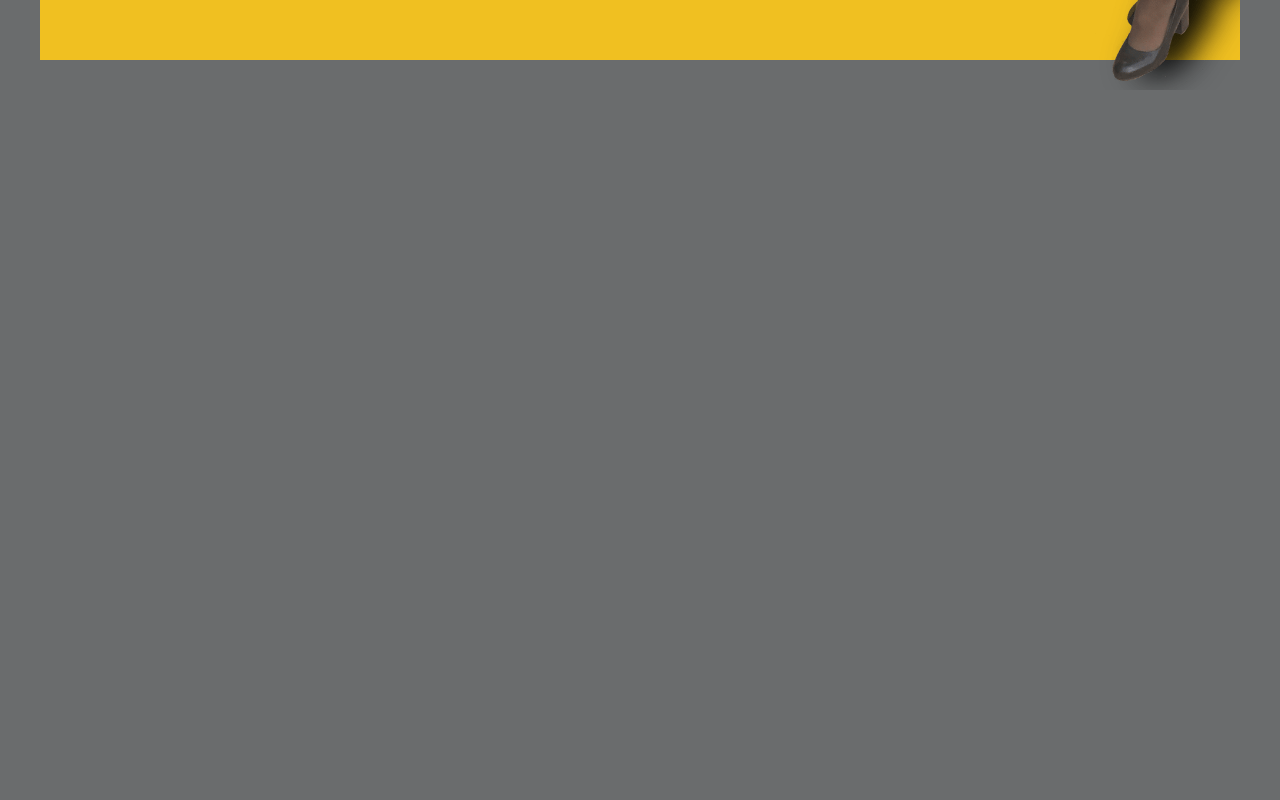
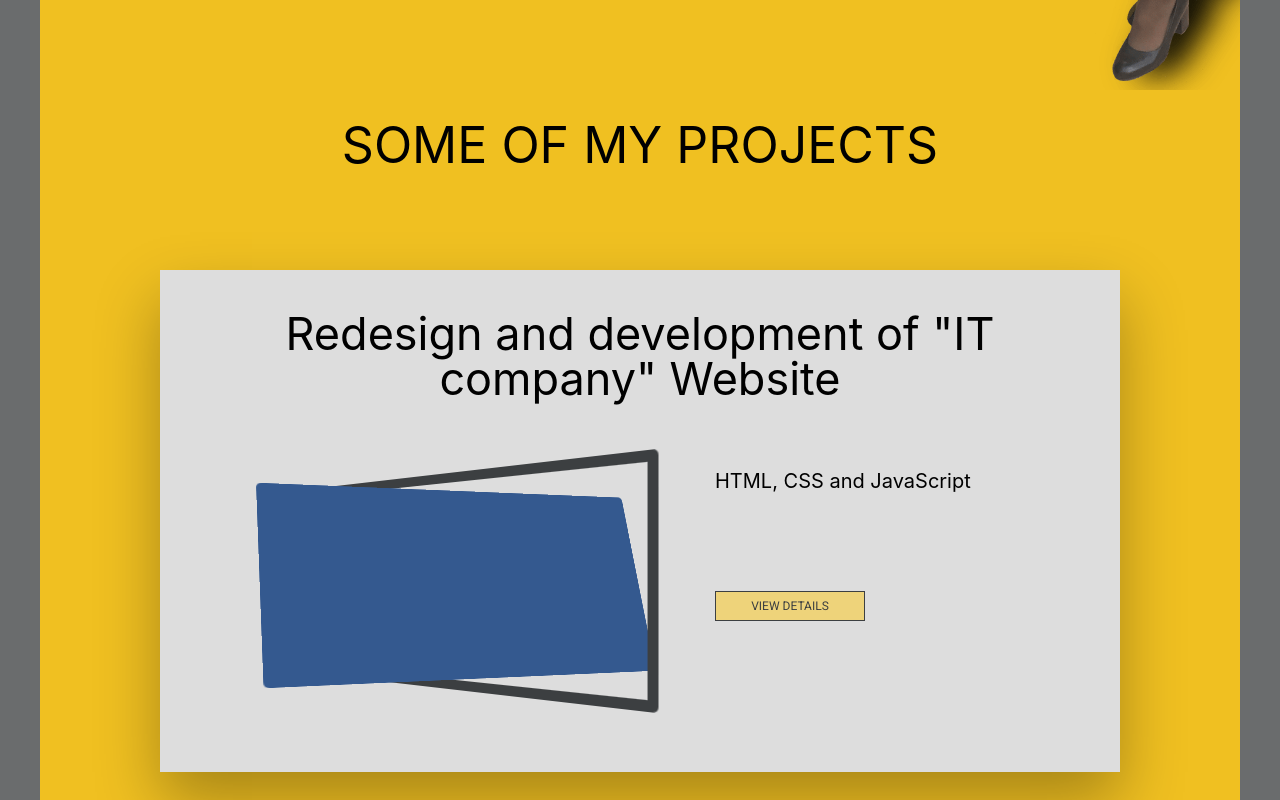
Before and after one commit to tetiana-murashova/portfolio, a React (Create React App) app: page / in a window 1280 px wide. Shown: the part 900-1700 px from the top of the page. Before the commit the page ends 991 px from the top, so only its background shows below. Built offline with nearby package versions, Linux system fonts and the light colour scheme.

Commit message:
edited in 24dec. added cards

```diff
--- a/src/components/App/App.js
+++ b/src/components/App/App.js
@@ -1,6 +1,7 @@
 import React from 'react';
 import './App.css';
 import Banner from "../Banner/Banner";
+import Portfolio from "../Portfolio/Portfolio";
 
 function NavLogo() {
   return(
@@ -34,6 +35,7 @@ function App() {
         </div>
       </div>
           <Banner />
+          <Portfolio />
           </>
   );
 }
--- /dev/null
+++ b/src/components/Portfolio/Portfolio.css
@@ -0,0 +1,13 @@
+
+.portfolio--section__wrapper {
+    max-width: 120rem;
+    background-color: var(--yellow-color);
+    margin: 0 auto;
+    padding: 6rem 0;
+}
+
+.portfolio--section__title {
+    text-align: center;
+    font-size: 5rem;
+    position: relative;
+}
--- /dev/null
+++ b/src/components/Portfolio/Portfolio.js
@@ -0,0 +1,29 @@
+import React, {Component} from 'react';
+ import './Portfolio.css'
+import Project from "./Project/Project";
+
+class Portfolio extends Component {
+    constructor(props) {
+        super(props);
+        this.state={
+            cards: [
+                {name:'Redesign and development of "IT company" Website', tools :'HTML, CSS and JavaScript'},
+                {name: 'Audi', year:2020},
+                {name:'Lada 9', year: 2001}
+            ],
+            pageTitle: 'SOME OF MY PROJECTS'
+
+        }
+    }
+    render() {
+        return (
+            <div id="portfolio" className="portfolio--section__wrapper">
+                <h2 className="portfolio--section__title">{this.state.pageTitle}</h2>
+                <Project name={this.state.cards[0].name} tools={this.state.cards[0].tools} />
+                <Project name={this.state.cards[1].name} tools={this.state.cards[1].tools} />
+            </div>
+        );
+    }
+}
+
+export default Portfolio;
--- /dev/null
+++ b/src/components/Portfolio/Project/Project.css
@@ -0,0 +1,116 @@
+
+.my-form {
+ display: inline;
+}
+
+.portfolio--content__wrapper {
+    max-width: 90rem;
+    background-color: #ddd;
+    margin: 10rem auto;
+    box-shadow: 0 3rem 6rem rgba(0, 0, 0, .3);
+    padding: .1rem 3rem;
+}
+
+.portfolio--content__wrapper:hover {
+    background-color: #eee;
+}
+
+.portfolio--content__title {
+    text-align: center;
+    font-size: 4.5rem;
+    margin-top: 4rem;
+    margin-bottom: 7rem;
+}
+
+.portfolio--card-and-text {
+    padding-bottom: 5rem;
+    display: flex;
+    justify-content: center;
+    flex-wrap: wrap;
+}
+
+.portfolio--card-and-text__right {
+    flex-direction: row-reverse;
+}
+
+.portfolio--text {
+    width: 35rem;
+    font-size: 2rem;
+}
+
+.portfolio--view-detail-btn {
+    width: 15rem;
+    margin-top: 6rem;
+    padding: .7rem .5rem;
+    font-size: 1.2rem;
+    text-transform: uppercase;
+    color: rgb(60, 63, 65);
+    background-color: rgba(255, 201, 25, .5);
+    border: .1rem solid rgb(60, 63, 65);
+    outline: none;
+    cursor: pointer;
+}
+
+.btn-arrow {
+    margin-left: .5rem;
+}
+
+.portfolio--view-detail-btn:hover .btn-arrow {
+    margin-left: 1.5rem;
+    transition: margin-left .5s;
+}
+
+
+/*portfolio 3d card*/
+
+.portfolio--card {
+    perspective: 80rem;
+    margin: 0 4rem 3rem 4rem;
+}
+
+.portfolio--card__frame {
+    border: 1rem solid rgb(60, 63, 65);
+    border-radius: 0.5rem;
+    transform-style: preserve-3d;
+}
+
+.portfolio--card__frame-left {
+    transform: rotateY(-40deg);
+    transition: all .4s;
+}
+
+.portfolio--card__frame-right {
+    transform: rotateY(40deg);
+    transition: all .4s;
+}
+
+.portfolio--card__content {
+    width: 40rem;
+    height: 20rem;
+    background-color: #34598f;
+    background-size: cover;
+    border-radius: 0.5rem;
+}
+
+.portfolio--card__content img {
+    width: 100%;
+}
+
+.portfolio--card__content-left {
+    transform: rotateY(60deg) rotateX(20deg);
+    transition: all .4s;
+}
+
+.portfolio--card__content-right {
+    transform: rotateY(-60deg) rotateX(20deg);
+    transition: all .4s;
+}
+
+.portfolio--card:hover .portfolio--card__frame {
+    transform: rotateY(0);
+}
+
+.portfolio--card:hover .portfolio--card__content {
+    transform: rotateY(0) rotateX(0);
+    border-radius: 0;
+}
--- /dev/null
+++ b/src/components/Portfolio/Project/Project.js
@@ -0,0 +1,41 @@
+import React, {Component} from 'react';
+import './Project.css'
+
+class Project extends Component {
+    constructor(props) {
+        super(props);
+    }
+    render() {
+        return (
+            <div className="portfolio--content__wrapper">
+                <h3 className="portfolio--content__title">{this.props.name}</h3>
+                <div className="portfolio--card-and-text">
+                    <a href="http://ditec-solutions-front-page.tania-m.com" target="_blank">
+                        <div className="portfolio--card">
+                            <div className="portfolio--card__frame portfolio--card__frame-left">
+                                <div className="portfolio--card__content portfolio--card__content-left">
+                                    {/*<img src="resources/images/it.jpg" alt="picture of 3d printer">*/}
+                                </div>
+                            </div>
+                        </div>
+                    </a>
+                    <div>
+                        <p className="portfolio--text"> {this.props.tools} <br /><br /><br />
+                        </p>
+
+                        <form className='my-form' action="http://ditec-solutions-front-page.tania-m.com"
+                              method="get" target="_blank">
+                            <button className="portfolio--view-detail-btn">
+                                VIEW DETAILS
+                                {/*<i className="fas fa-angle-double-right btn-arrow"></i>*/}
+                            </button>
+                        </form>
+
+                    </div>
+                </div>
+            </div>
+        );
+    }
+}
+
+export default Project;
```
